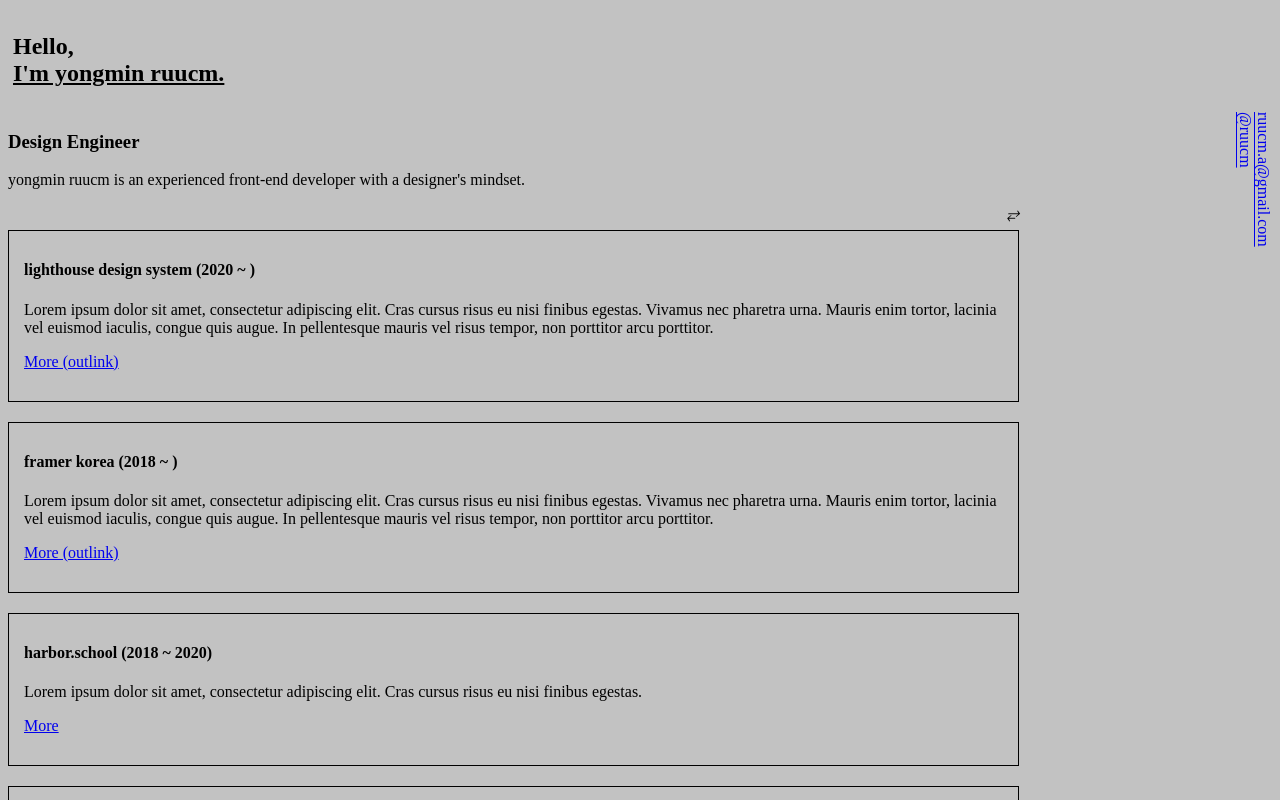
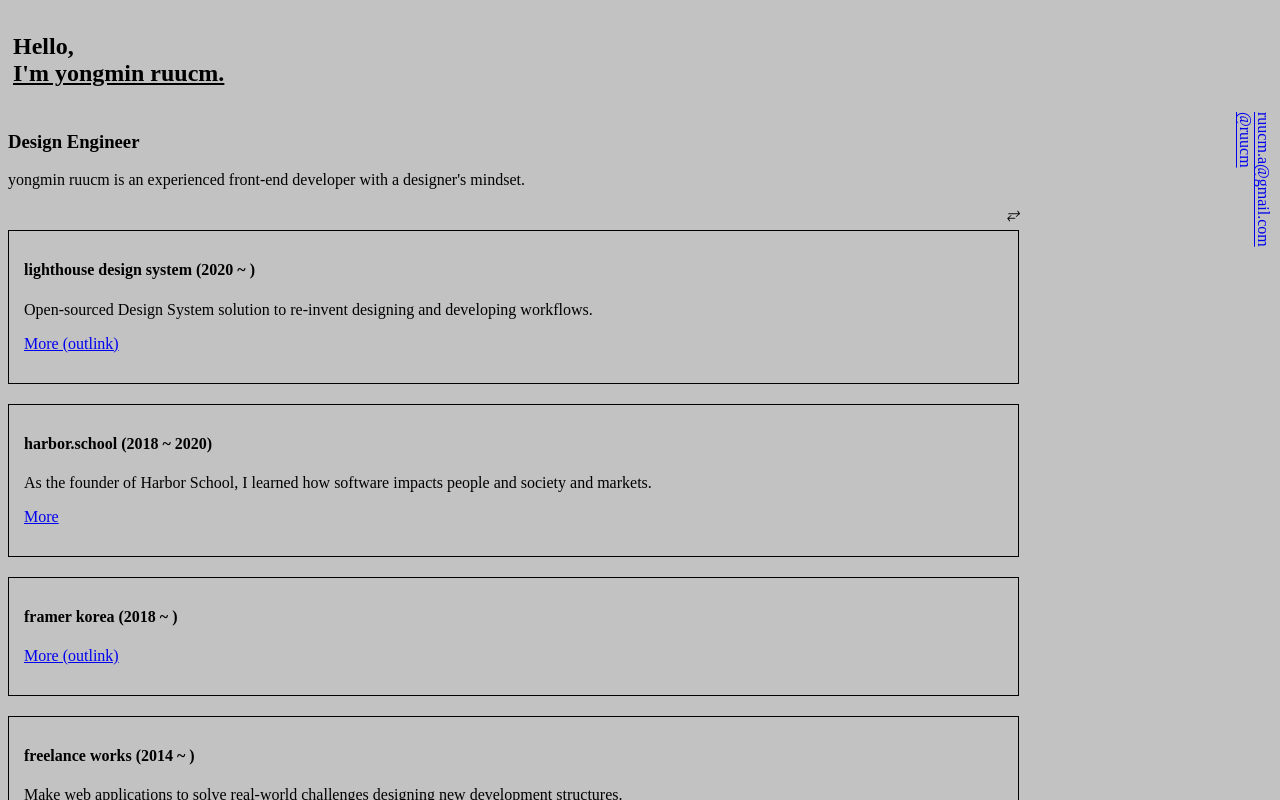
Before and after one commit to ruucm/ruucm.github.io, a Next.js app: page / in a window 1280 px wide. Shown: the top 800 px of the page. Built offline with nearby package versions, Linux system fonts and the light colour scheme.

Commit message:
update contents

```diff
--- a/consts.js
+++ b/consts.js
@@ -1,66 +1,31 @@
 export const cardDatas = [
   {
     title: "lighthouse design system",
-    description:
-      Math.random() > 0.3
-        ? `Lorem ipsum dolor sit amet, consectetur adipiscing elit. Cras cursus
-          risus eu nisi finibus egestas. Vivamus nec pharetra urna. Mauris enim
-          tortor, lacinia vel euismod iaculis, congue quis augue. In
-          pellentesque mauris vel risus tempor, non porttitor arcu porttitor.`
-        : `Lorem ipsum dolor sit amet, consectetur adipiscing elit. Cras cursus
-          risus eu nisi finibus egestas.`,
+    description: `Open-sourced Design System solution to re-invent designing and developing workflows.`,
     duration: "2020 ~ ",
     outlink: "https://lighthouse.harbor.school",
   },
   {
+    title: "harbor.school",
+    description: `As the founder of Harbor School, I learned how software impacts people and society and markets.`,
+    duration: "2018 ~ 2020",
+    link: "/portfolio/harbor-school",
+  },
+  {
     title: "framer korea",
-    description:
-      Math.random() > 0.3
-        ? `Lorem ipsum dolor sit amet, consectetur adipiscing elit. Cras cursus
-          risus eu nisi finibus egestas. Vivamus nec pharetra urna. Mauris enim
-          tortor, lacinia vel euismod iaculis, congue quis augue. In
-          pellentesque mauris vel risus tempor, non porttitor arcu porttitor.`
-        : `Lorem ipsum dolor sit amet, consectetur adipiscing elit. Cras cursus
-          risus eu nisi finibus egestas.`,
+    description: ``,
     duration: "2018 ~ ",
     outlink: "https://framerkorea.org/",
   },
   {
-    title: "harbor.school",
-    description:
-      Math.random() > 0.3
-        ? `Lorem ipsum dolor sit amet, consectetur adipiscing elit. Cras cursus
-          risus eu nisi finibus egestas. Vivamus nec pharetra urna. Mauris enim
-          tortor, lacinia vel euismod iaculis, congue quis augue. In
-          pellentesque mauris vel risus tempor, non porttitor arcu porttitor.`
-        : `Lorem ipsum dolor sit amet, consectetur adipiscing elit. Cras cursus
-          risus eu nisi finibus egestas.`,
-    duration: "2018 ~ 2020",
-    link: "/portfolio/harbor-school",
-  },
-  {
     title: "freelance works",
-    description:
-      Math.random() > 0.3
-        ? `Lorem ipsum dolor sit amet, consectetur adipiscing elit. Cras cursus
-          risus eu nisi finibus egestas. Vivamus nec pharetra urna. Mauris enim
-          tortor, lacinia vel euismod iaculis, congue quis augue. In
-          pellentesque mauris vel risus tempor, non porttitor arcu porttitor.`
-        : `Lorem ipsum dolor sit amet, consectetur adipiscing elit. Cras cursus
-          risus eu nisi finibus egestas.`,
+    description: `Make web applications to solve real-world challenges designing new development structures.`,
     duration: "2014 ~ ",
     link: "/portfolio/freelance-works",
   },
   {
     title: "vincent project",
-    description:
-      Math.random() > 0.3
-        ? `Lorem ipsum dolor sit amet, consectetur adipiscing elit. Cras cursus
-          risus eu nisi finibus egestas. Vivamus nec pharetra urna. Mauris enim
-          tortor, lacinia vel euismod iaculis, congue quis augue. In
-          pellentesque mauris vel risus tempor, non porttitor arcu porttitor.`
-        : `Lorem ipsum dolor sit amet, consectetur adipiscing elit. Cras cursus
-          risus eu nisi finibus egestas.`,
+    description: ``,
     duration: "2014 ~ 2016",
     outlink: "https://www.instagram.com/vincent.project/",
   },
--- a/pages/portfolio/harbor-school.js
+++ b/pages/portfolio/harbor-school.js
@@ -51,7 +51,7 @@ export default function HarborSchoolPage(props) {
           />
 
           <PortfolioSectionCard
-            img={require("../../assets/portfolio-2.jpeg")}
+            img={require("../../assets/solution-video-explorer.gif")}
             title="[Solution] - Video Explorer"
             description={`So I started develop a new UI called "Video Explorer". I combines good
       points of video and post at the same time. It includes whole proccess
```
Also changed, not shown: 1 other file (tests, documents, lock files or other folders).
